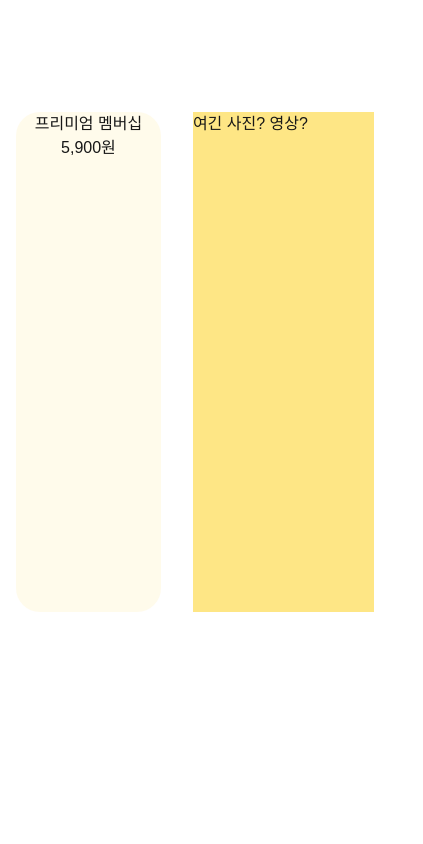
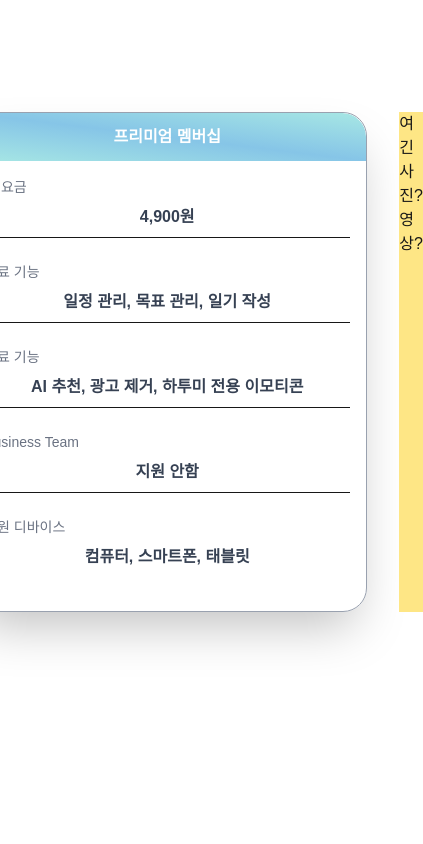
Before and after one commit to YouKnowThat-Park/Hi-Todays-Me, a Next.js app in the folder web/: page /plan/business-team in a window 390 px wide. Shown: the top 844 px of the page, 423 px wide, since content can reach past the window. Built offline with nearby package versions, Linux system fonts and the light colour scheme.

Commit message:
style: 디자인 임시 수정

```diff
--- a/web/src/app/plan/business-team/page.tsx
+++ b/web/src/app/plan/business-team/page.tsx
@@ -1,16 +1,14 @@
 import React from "react";
 import ViewMembershipForm from "../_components/ViewMembershipForm";
+import PlanMembershipCard from "@/components/plan/PlanMembershipCard";
+import BusinessMembershipCardForm from "./_components/BusinessMembershipCardForm";
 
 export default function page() {
   return (
-    <div className="max-w-7xl mx-auto px-4 sm:px-6 lg:px-8  flex flex-col justify-center items-center mb-20">
-      <div className="flex w-full mt-28 gap-8 justify-center items-center">
-        <span className="w-[400px] h-[500px] bg-amber-50 rounded-3xl text-center">
-          프리미엄 멤버십 5,900원
-        </span>
-        <span className="w-[500px] h-[500px] bg-amber-200">
-          여긴 사진? 영상?
-        </span>
+    <div className="max-w-7xl mx-auto px-4 sm:px-6 lg:px-8 flex flex-col justify-center items-center mb-20">
+      <div className="flex w-full mt-28 gap-8 justify-center">
+        <BusinessMembershipCardForm />
+        <div className="w-[500px] h-[500px] bg-amber-200">여긴 사진? 영상?</div>
       </div>
 
       <div className="flex flex-col w-full  gap-8 p-[112px] justify-center items-center">
--- a/web/src/app/todo/page.tsx
+++ b/web/src/app/todo/page.tsx
@@ -22,7 +22,7 @@ export default function Todo() {
   return (
     <div className="min-h-screen flex items-center justify-center  ">
       <SidebarHeader />
-      <div className="w-[500px] h-[600px] ml-[200px] p-6 bg-white dark:bg-neutral-800 rounded-lg shadow-md flex flex-col">
+      <div className="w-[1000px] h-[600px] ml-[200px] p-6 bg-white dark:bg-neutral-800 rounded-lg shadow-md flex flex-col">
         <h2 className="text-2xl font-bold text-center mb-4 text-gray-800 dark:text-white">
           Dear Someday
         </h2>
```
